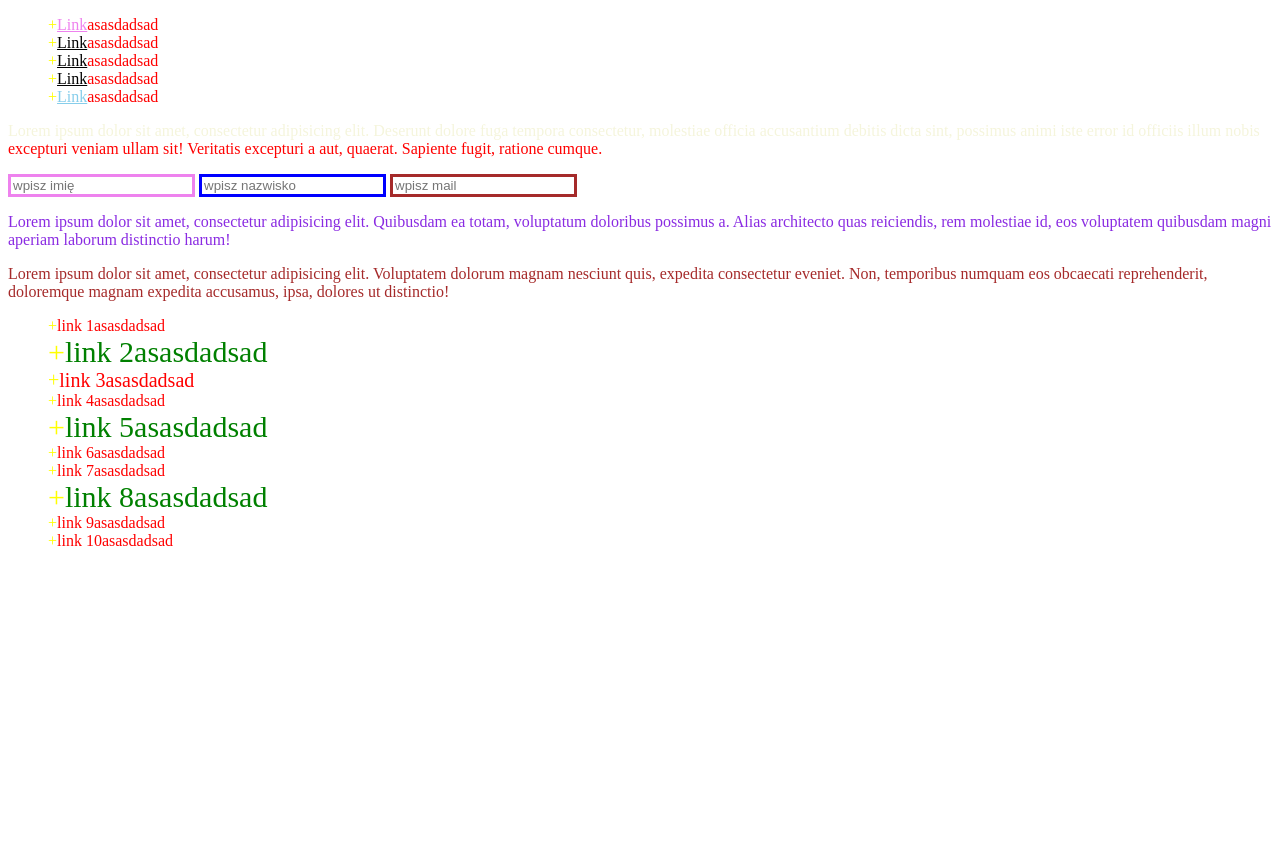
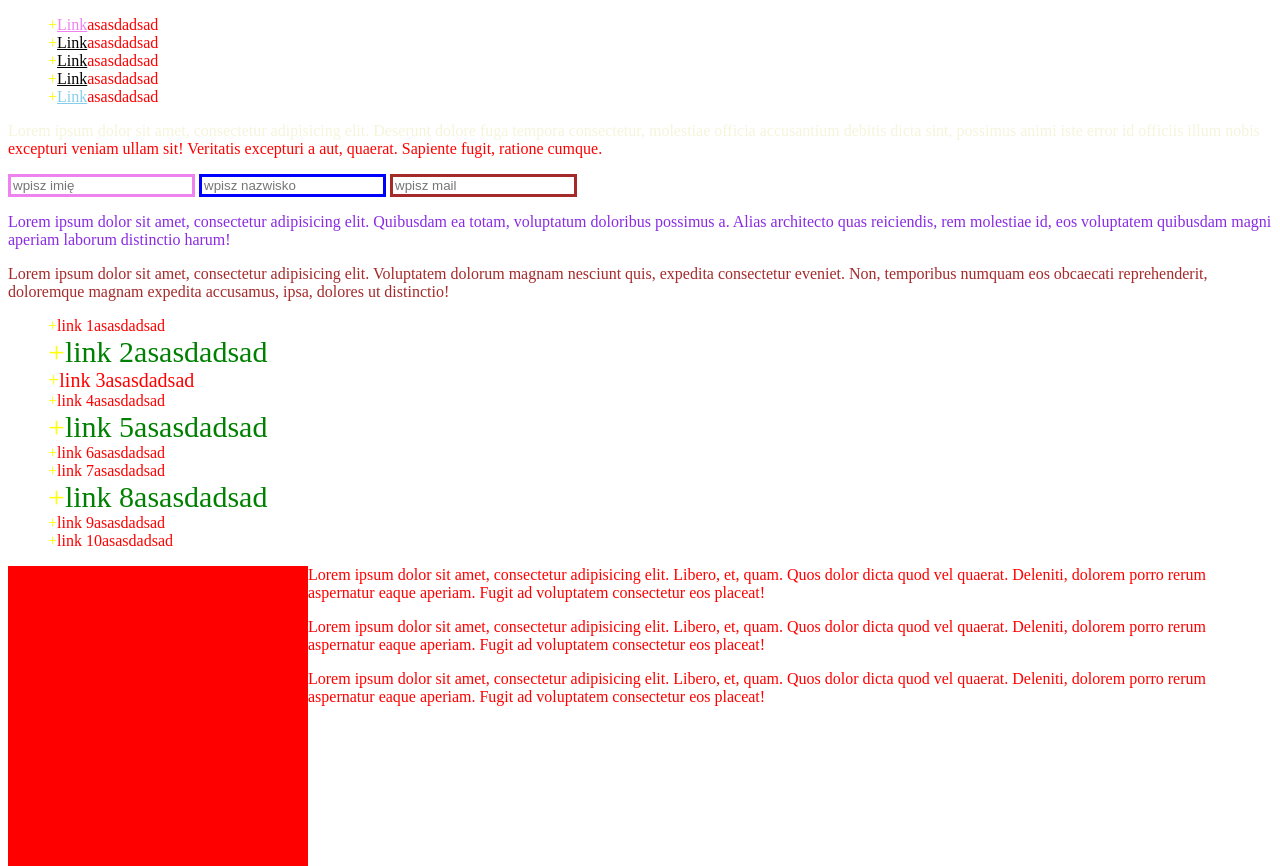
Before and after one commit to karolwawer/css-rozszerzony, a plain HTML site: page index.html in a window 1280 px wide. Before the commit the page ends 800 px from the top, so only its background shows below. Drawn offline with Linux system fonts and the light colour scheme.

Commit message:
float w praktyce

```diff
--- a/css/style.css
+++ b/css/style.css
@@ -76,3 +76,13 @@ input[title^="pi"] {
 input[title$="ci"] {
     border: 3px solid brown;
 }
+/*float*/
+.floated-inner {
+    width: 300px;
+    height: 300px;
+    background-color: red;
+    float: left;
+}
+#clear{
+    clear: both;
+}
--- a/index.html
+++ b/index.html
@@ -52,6 +52,11 @@
         <li>link 9</li>
         <li>link 10</li>
     </ul>
+
+    <div class="floated">
+        <div class="floated-inner"></div>
+        <p>Lorem ipsum dolor sit amet, consectetur adipisicing elit. Libero, et, quam. Quos dolor dicta quod vel quaerat. Deleniti, dolorem porro rerum aspernatur eaque aperiam. Fugit ad voluptatem consectetur eos placeat!</p><p>Lorem ipsum dolor sit amet, consectetur adipisicing elit. Libero, et, quam. Quos dolor dicta quod vel quaerat. Deleniti, dolorem porro rerum aspernatur eaque aperiam. Fugit ad voluptatem consectetur eos placeat!</p><p>Lorem ipsum dolor sit amet, consectetur adipisicing elit. Libero, et, quam. Quos dolor dicta quod vel quaerat. Deleniti, dolorem porro rerum aspernatur eaque aperiam. Fugit ad voluptatem consectetur eos placeat!</p>
+    </div>
 </body>
 
 </html>
```
